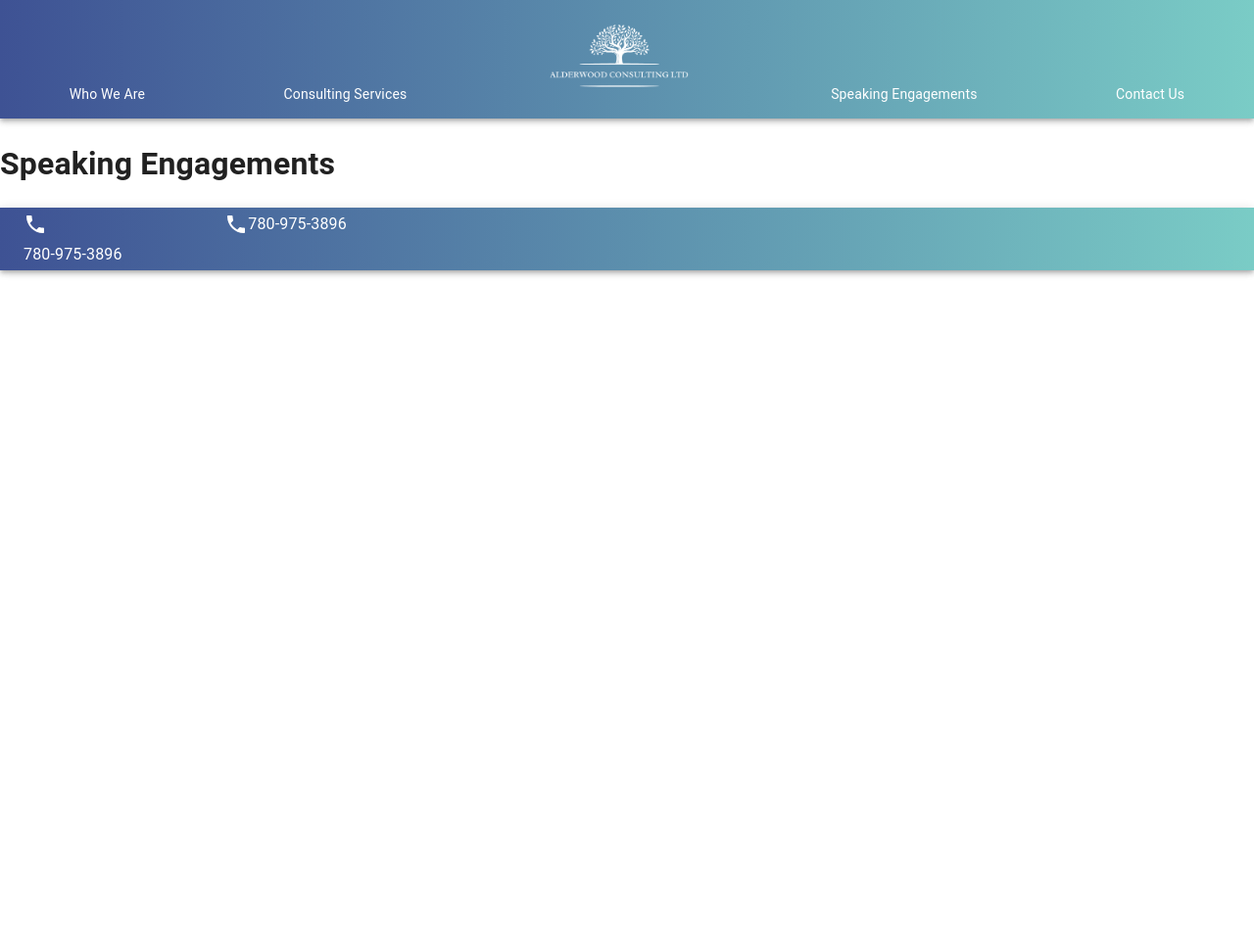
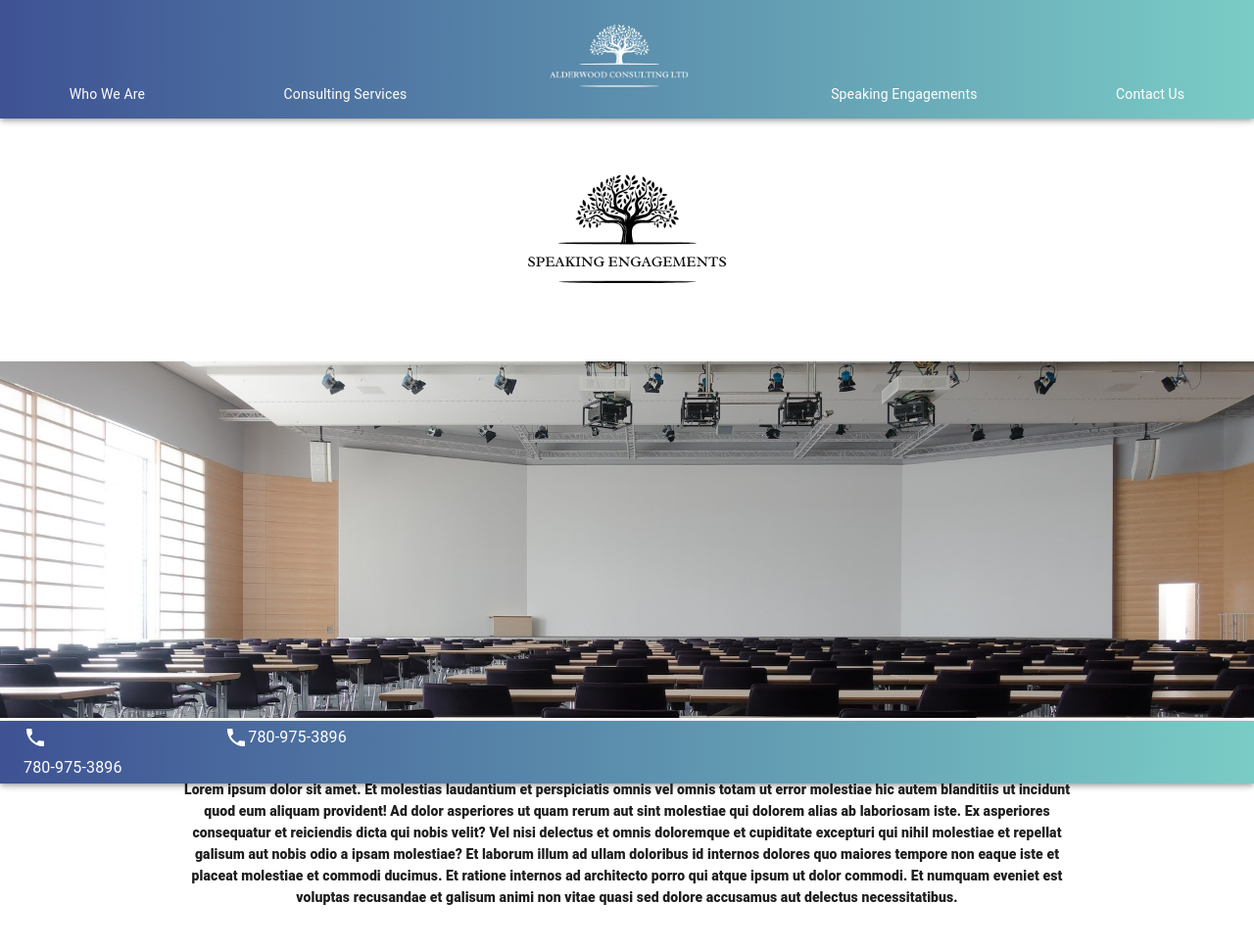
Before and after one commit to LeeNeufeld/alderwood-consulting2, a Gatsby site: page /speakingEngagements in a window 1280 px wide. Shown: the whole page at 98% size. Before the commit the page ends 800 px from the top, so only its background shows below. Built offline with nearby package versions, Linux system fonts and the light colour scheme; Gatsby itself is replaced by a stand-in of ours.

Commit message:
Started speaking egagements page

```diff
--- a/src/pages/speakingEngagements.js
+++ b/src/pages/speakingEngagements.js
@@ -1,10 +1,59 @@
 import React from "react";
 import Layout from "../components/Layout";
+import { Grid, Typography } from "@mui/material";
+import styled from "@emotion/styled";
+import SpeakingLogo from "../images/SpeakingEngagementsLogo.png";
+import SpeakingStock from "../images/SpeakingStock.jpg";
 
 export default function SpeakingEngagements() {
+  const StyledLogo = styled.img`
+    padding: 25px;
+    max-width: 400px;
+  `;
   return (
     <Layout>
-      <h1>Speaking Engagements</h1>
+      <Grid
+        container
+        direction="row"
+        alignItems="center"
+        justifyContent="center"
+        spacing={2}
+        minHeight={`calc(100vh - 200px)`}
+      >
+        <Grid item xs={12} sx={{ textAlign: "center" }}>
+          <StyledLogo src={SpeakingLogo} alt="Speaking engagements logo" />
+        </Grid>
+        <Grid item>
+          <img
+            src={SpeakingStock}
+            alt="Speaking"
+            style={{
+              maxWidth: "100%",
+            }}
+          />
+        </Grid>
+        <Grid item>
+          <Typography
+            sx={{ padding: 5, maxWidth: "1000px", color: "#1E1E1E" }}
+            textAlign="center"
+            variant="subtitle2"
+            fontWeight="800"
+          >
+            Lorem ipsum dolor sit amet. Et molestias laudantium et perspiciatis
+            omnis vel omnis totam ut error molestiae hic autem blanditiis ut
+            incidunt quod eum aliquam provident! Ad dolor asperiores ut quam
+            rerum aut sint molestiae qui dolorem alias ab laboriosam iste. Ex
+            asperiores consequatur et reiciendis dicta qui nobis velit? Vel nisi
+            delectus et omnis doloremque et cupiditate excepturi qui nihil
+            molestiae et repellat galisum aut nobis odio a ipsam molestiae? Et
+            laborum illum ad ullam doloribus id internos dolores quo maiores
+            tempore non eaque iste et placeat molestiae et commodi ducimus. Et
+            ratione internos ad architecto porro qui atque ipsum ut dolor
+            commodi. Et numquam eveniet est voluptas recusandae et galisum animi
+            non vitae quasi sed dolore accusamus aut delectus necessitatibus.
+          </Typography>
+        </Grid>
+      </Grid>
     </Layout>
   );
 }
--- a/src/pages/whoWeAre.js
+++ b/src/pages/whoWeAre.js
@@ -1,6 +1,6 @@
 import React from "react";
 import Layout from "../components/Layout";
-import { Grid, Typography, Paper, Divider, Button } from "@mui/material";
+import { Grid, Typography, Paper, Button } from "@mui/material";
 import styled from "@emotion/styled";
 import CoupleStock from "../images/CoupleSunStock.jpg";
 import ManStock from "../images/ManStock.jpg";
@@ -81,7 +81,7 @@ export default function WhoWeAre() {
                 textAlign="center"
                 pr={{ xs: 0, md: 5 }}
               >
-                <Typography>
+                <Typography variant="subtitle2" fontWeight="800">
                   Danielle Ahlskog grew up in Hinton, Alberta, juggling a pile
                   of extracurriculars with part-time jobs that ran the gamut
                   from waitressing to bookkeeping. After attending Grant
@@ -110,7 +110,7 @@ export default function WhoWeAre() {
                 />
               </Grid>
               <Grid item xs={12} md={6} mt={5} pr={{ xs: 0, md: 5 }}>
-                <Typography>
+                <Typography variant="subtitle2" fontWeight="800">
                   Rod Ahlskog was raised on a farm north of Wildwood, Alberta,
                   and spent his early life doing everything from delivering
                   furniture to grading roads and driving transport trucks. After
```
Also changed, not shown: src/images/SpeakingStock.jpg (added).
